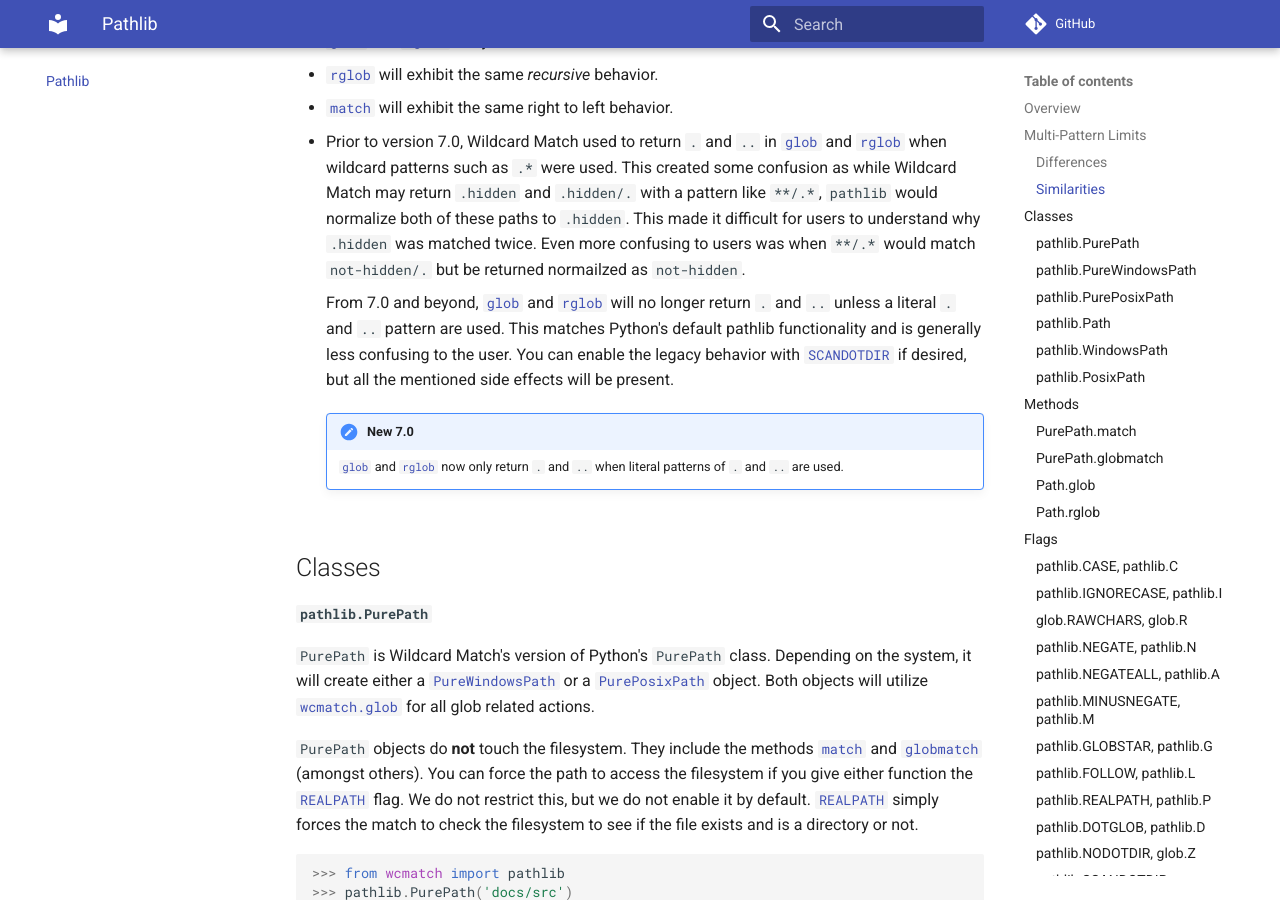
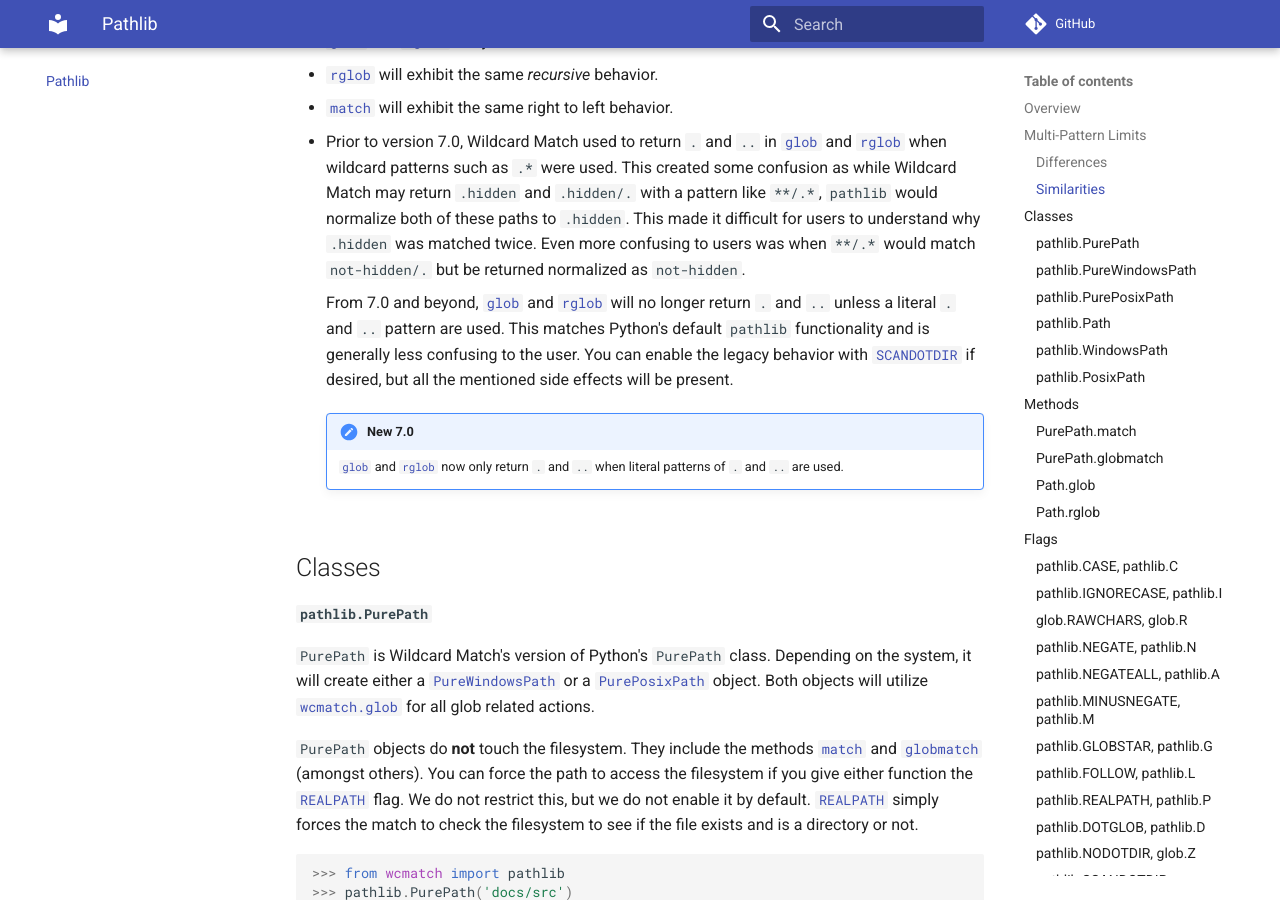
Before and after one commit to facelessuser/wcmatch, an MkDocs documentation site: the page built from docs/src/markdown/pathlib.md, in a window 1280 px wide and 900 px high, scrolled down 2506 px. Built offline with MkDocs 1.6.1 and Material for MkDocs 9.7.7, drawn with Linux system fonts in a browser that asks for light colours; comment, search, counter and statistics services are not loaded.

```diff
--- a/docs/src/markdown/pathlib.md
+++ b/docs/src/markdown/pathlib.md
@@ -113,10 +113,10 @@ matching:
   wildcard patterns such as `.*` were used. This created some confusion as while Wildcard Match may return `.hidden` and
   `.hidden/.` with a pattern like `**/.*`, `pathlib` would normalize both of these paths to `.hidden`. This made it
   difficult for users to understand why `.hidden` was matched twice.  Even more confusing to users was when `**/.*`
-  would match `not-hidden/.` but be returned normailzed as `not-hidden`.
+  would match `not-hidden/.` but be returned normalized as `not-hidden`.
 
     From 7.0 and beyond, [`glob`](#pathglob) and [`rglob`](#pathrglob) will no longer return `.` and `..` unless a
-    literal `.` and `..` pattern are used. This matches Python's default pathlib functionality and is generally less
+    literal `.` and `..` pattern are used. This matches Python's default `pathlib` functionality and is generally less
     confusing to the user. You can enable the legacy behavior with [`SCANDOTDIR`](#pathlibscandotdir) if desired, but
     all the mentioned side effects will be present.
 
```
Also changed, not shown: docs/src/markdown/about/changelog.md (+6 -6 lines).
